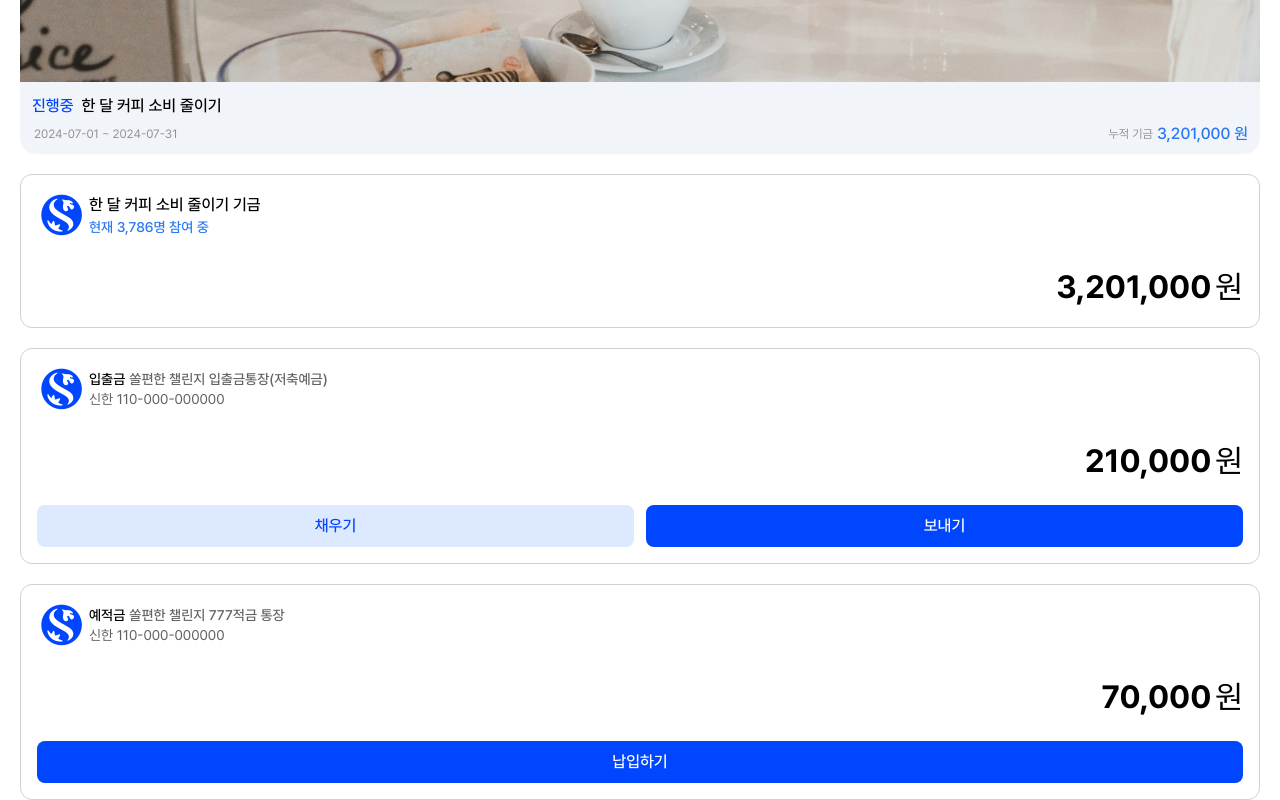
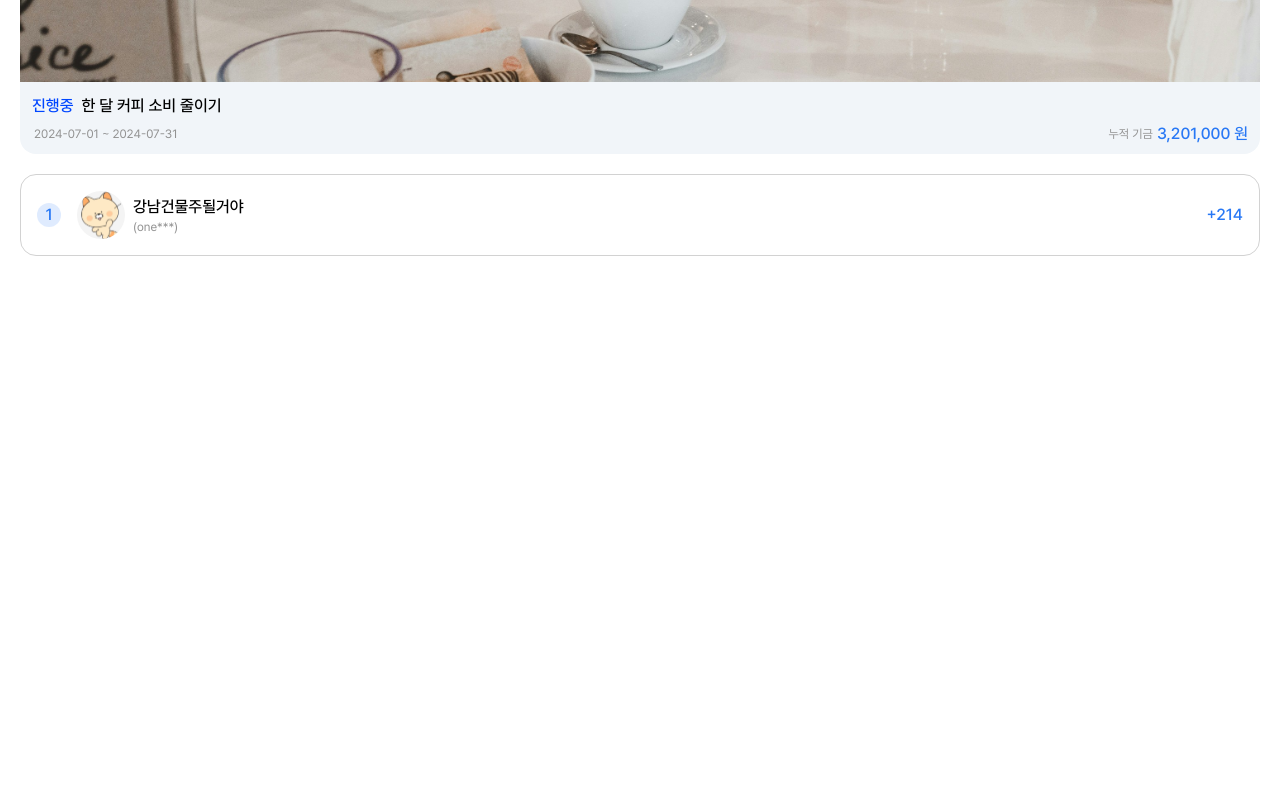
Before and after one commit to dongibuyeo/core-frontend, a Next.js app: page /home in a window 1280 px wide. Shown: the part 2194-2994 px from the top of the page. After the commit the page ends 2610 px from the top, so only its background shows below. Built offline with nearby package versions, Linux system fonts and the light colour scheme.

Commit message:
Feat: rankingItem 컴포넌트 구현

```diff
--- a/src/app/home/page.tsx
+++ b/src/app/home/page.tsx
@@ -8,6 +8,7 @@ import FundCard from '@/components/FundCard'
 import { ArrowLeft } from '@/public/svg/index'
 import { ChallengeStatus } from '@/types/ChallengeStatus'
 import { useState } from 'react'
+import RankItem from '@/components/RankItem'
 
 export default function Home() {
   const [challengeStatus, setChallengeStatus] =
@@ -58,28 +59,14 @@ export default function Home() {
           imageUrl="/image/coffee.jpg"
         />
       </div>
-      <div className="w-full flex flex-col justify-center gap-5 mt-5">
-        <div className="w-full flex justify-center">
-          <FundCard
-            title="한 달 커피 소비 줄이기 기금"
-            participants={3786}
-            fund={3201000}
-          />
-        </div>
-        <div className="w-full flex justify-center">
-          <AccountCard
-            account="110-000-000000"
-            balance={210000}
-            accountType="deposit"
-          />
-        </div>
-        <div className="w-full flex justify-center">
-          <AccountCard
-            account="110-000-000000"
-            balance={70000}
-            accountType="saving"
-          />
-        </div>
+      <div className="w-full flex flex-col justify-center gap-5 mt-5 mb-40">
+        <RankItem
+          rank={1}
+          profileImageNumber={1}
+          nickname={'강남건물주될거야'}
+          email={'onepst@hanyang.ac.kr'}
+          score={214}
+        />
       </div>
     </div>
   )
--- a/src/app/mypage/settings/profile/page.tsx
+++ b/src/app/mypage/settings/profile/page.tsx
@@ -1,7 +1,7 @@
 'use client'
 
-import { useState, useRef, useEffect } from 'react'
-import { ProfileSetting, Sol } from '@/public/svg/index'
+import { useState, useRef, useEffect, useCallback } from 'react'
+import { ProfileSetting, Sol, Pli, Lay, Moli } from '@/public/svg/index'
 import Button from '@/components/ui/Button'
 import ProfileImage from '@/components/ui/ProfileImage'
 import ProfileSelector from '@/containters/settings/ProfileSelector'
@@ -13,33 +13,38 @@ export default function ProfilePage() {
       : '강남건물주될거야'
 
   const [nickname, setNickname] = useState(storedNickname)
-  const [profileImage, setProfileImage] = useState<JSX.Element>(<Sol />)
+  const [profileImageNumber, setProfileImageNumber] = useState(1)
   const [isProfileSelectorOpen, setProfileSelectorOpen] = useState(false)
-
-  const handleNicknameChange = (value: string) => {
-    setNickname(value)
-  }
-
-  const handleNicknameSave = () => {
-    localStorage.setItem('nickname', nickname)
-  }
 
   const inputRef = useRef<HTMLInputElement>(null)
 
   useEffect(() => {
     inputRef.current?.focus()
+  }, [inputRef])
+
+  const handleNicknameChange = useCallback((value: string) => {
+    setNickname(value)
   }, [])
 
-  const handleOutsideClick = (e: React.MouseEvent<HTMLDivElement>) => {
-    if (e.currentTarget === e.target) {
-      setProfileSelectorOpen(false)
+  const handleNicknameSave = useCallback(() => {
+    if (typeof window !== 'undefined') {
+      localStorage.setItem('nickname', nickname)
     }
-  }
+  }, [nickname])
+
+  const handleOutsideClick = useCallback(
+    (e: React.MouseEvent<HTMLDivElement>) => {
+      if (e.currentTarget === e.target) {
+        setProfileSelectorOpen(false)
+      }
+    },
+    [],
+  )
 
   return (
     <div className="relative w-full h-full flex flex-col items-center justify-center">
       <div className="relative w-36 h-36 mt-9 mb-14">
-        <ProfileImage imageUrl={profileImage} />
+        <ProfileImage profileImageNumber={profileImageNumber} />
 
         <button
           type="button"
@@ -56,7 +61,7 @@ export default function ProfilePage() {
         type="text"
         value={nickname}
         onChange={(e) => handleNicknameChange(e.target.value)}
-        className="border border-_grey-200 rounded-3xl px-5 py-2 w-56 outline-none focus:border-primary focus:ring-0 focus:outline-none"
+        className="border border-_grey-200 rounded-3xl px-5 py-2 w-56 outline-none focus:border-primary focus:ring-0"
         style={{ borderWidth: '1.5px' }}
       />
 
@@ -68,8 +73,8 @@ export default function ProfilePage() {
         <div
           className="fixed inset-0 flex items-center justify-center bg-black bg-opacity-20"
           onClick={handleOutsideClick}
-          role="button"
-          tabIndex={0}
+          role="dialog"
+          tabIndex={-1}
           aria-label="Close profile selector"
           onKeyDown={(e) => {
             if (e.key === 'Escape') setProfileSelectorOpen(false)
@@ -78,12 +83,10 @@ export default function ProfilePage() {
           <div
             className="bg-white p-4 rounded-lg"
             onClick={(e) => e.stopPropagation()}
-            role="none"
-            tabIndex={-1}
           >
             <ProfileSelector
-              onSelect={(image: JSX.Element) => {
-                setProfileImage(image)
+              onSelect={(imageIndex: number) => {
+                setProfileImageNumber(imageIndex)
                 setProfileSelectorOpen(false)
               }}
             />
--- /dev/null
+++ b/src/components/RankItem.tsx
@@ -0,0 +1,50 @@
+'use client'
+
+import ProfileImage from './ui/ProfileImage'
+
+interface RankItemProps {
+  rank: number
+  profileImageNumber: number
+  nickname: string
+  email: string
+  score: number
+}
+
+function maskEmail(email: string): string {
+  const [localPart, domain] = email.split('@')
+
+  if (localPart.length <= 3) {
+    return `${localPart}`
+  }
+
+  const visiblePart = localPart.slice(0, 3)
+  const maskedPart = '*'.repeat(localPart.length - 3)
+  return `${visiblePart}${maskedPart}`
+}
+
+export default function RankItem({
+  rank,
+  profileImageNumber,
+  nickname,
+  email,
+  score,
+}: RankItemProps) {
+  const maskedEmail = maskEmail(email)
+  return (
+    <div className="flex items-center p-4 bg-white rounded-2xl border-_grey-200 border-[.0313rem]">
+      <div className="flex items-center justify-center w-6 h-6 bg-_blue-300/15 rounded-full">
+        <span className="text-_blue-300 font-medium">{rank}</span>
+      </div>
+
+      <div className="flex items-center ml-4">
+        <ProfileImage profileImageNumber={profileImageNumber} width="w-12" />
+        <div className="ml-2">
+          <div className="font-medium">{nickname}</div>
+          <div className="text-_grey-300 text-xs">({maskedEmail})</div>
+        </div>
+      </div>
+
+      <div className="ml-auto text-_blue-300 font-medium">+{score}</div>
+    </div>
+  )
+}
--- a/src/components/ui/ProfileImage.tsx
+++ b/src/components/ui/ProfileImage.tsx
@@ -1,14 +1,26 @@
-import { ReactNode } from 'react'
+import React from 'react'
+import { Sol, Pli, Lay, Moli } from '@/public/svg/index'
 
 interface Props {
-  imageUrl: ReactNode
+  profileImageNumber: number
+  width?: string
 }
 
-function ProfileImage({ imageUrl }: Props) {
+const profileImages = [<Sol />, <Pli />, <Lay />, <Moli />]
+
+const ProfileImage: React.FC<Props> = ({
+  profileImageNumber,
+  width = 'w-36',
+}) => {
+  const validImageNumber = Math.min(Math.max(profileImageNumber, 0), 3)
+  const selectedImage = profileImages[validImageNumber]
+
   return (
-    <div className="relative w-36 h-36">
+    <div className={`relative ${width} aspect-square`}>
       <div className="bg-_grey-100 rounded-full overflow-hidden w-full h-full flex items-center justify-center">
-        {imageUrl}
+        <div className="w-full h-full flex items-center justify-center object-cover">
+          {selectedImage}
+        </div>
       </div>
     </div>
   )
--- a/src/containters/settings/ProfileSelector.tsx
+++ b/src/containters/settings/ProfileSelector.tsx
@@ -2,7 +2,7 @@ import { Sol, Pli, Lay, Moli } from '@/public/svg/index'
 import { useState } from 'react'
 
 interface Props {
-  onSelect: (image: JSX.Element) => void
+  onSelect: (imageIndex: number) => void
 }
 
 function ProfileSelector({ onSelect }: Props) {
@@ -13,25 +13,25 @@ function ProfileSelector({ onSelect }: Props) {
     { component: <Moli />, alt: 'Moli' },
   ]
 
-  const [selectedAlt, setSelectedAlt] = useState<string | null>(null)
+  const [selectedIndex, setSelectedIndex] = useState<number | null>(null)
 
-  const handleClick = (alt: string, component: JSX.Element) => {
-    if (selectedAlt === alt) {
-      onSelect(component)
+  const handleClick = (index: number) => {
+    if (selectedIndex === index) {
+      onSelect(index)
     } else {
-      setSelectedAlt(alt)
+      setSelectedIndex(index)
     }
   }
 
   return (
     <div className="grid grid-cols-2 gap-3">
-      {images.map((image) => (
+      {images.map((image, index) => (
         <button
           key={image.alt}
           type="button"
-          onClick={() => handleClick(image.alt, image.component)}
+          onClick={() => handleClick(index)}
           className={`w-36 h-36 p-2 rounded-xl bg-_grey-100
-                      ${selectedAlt === image.alt ? 'border-2 border-_blue-300' : 'border-transparent'}`}
+                      ${selectedIndex === index ? 'border-2 border-_blue-300' : 'border-transparent'}`}
         >
           <div className="w-full h-full flex items-center justify-center">
             {image.component}
```
